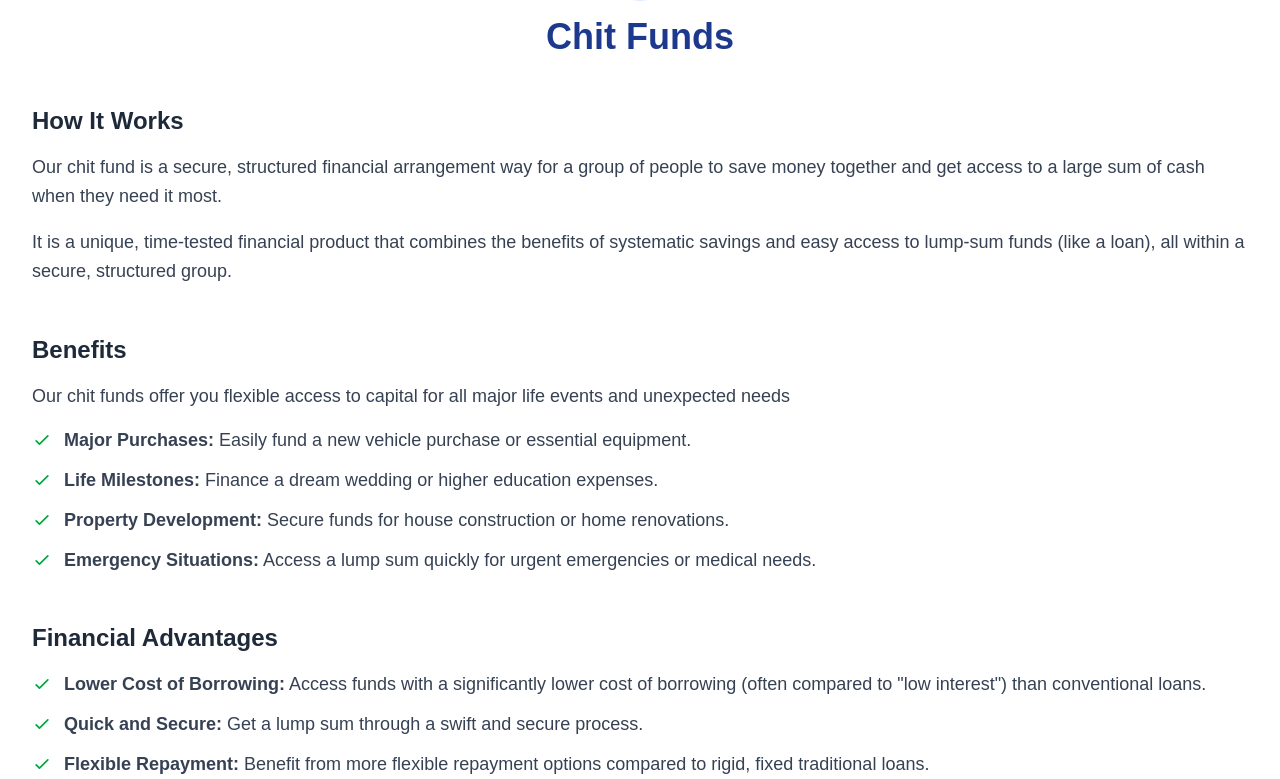
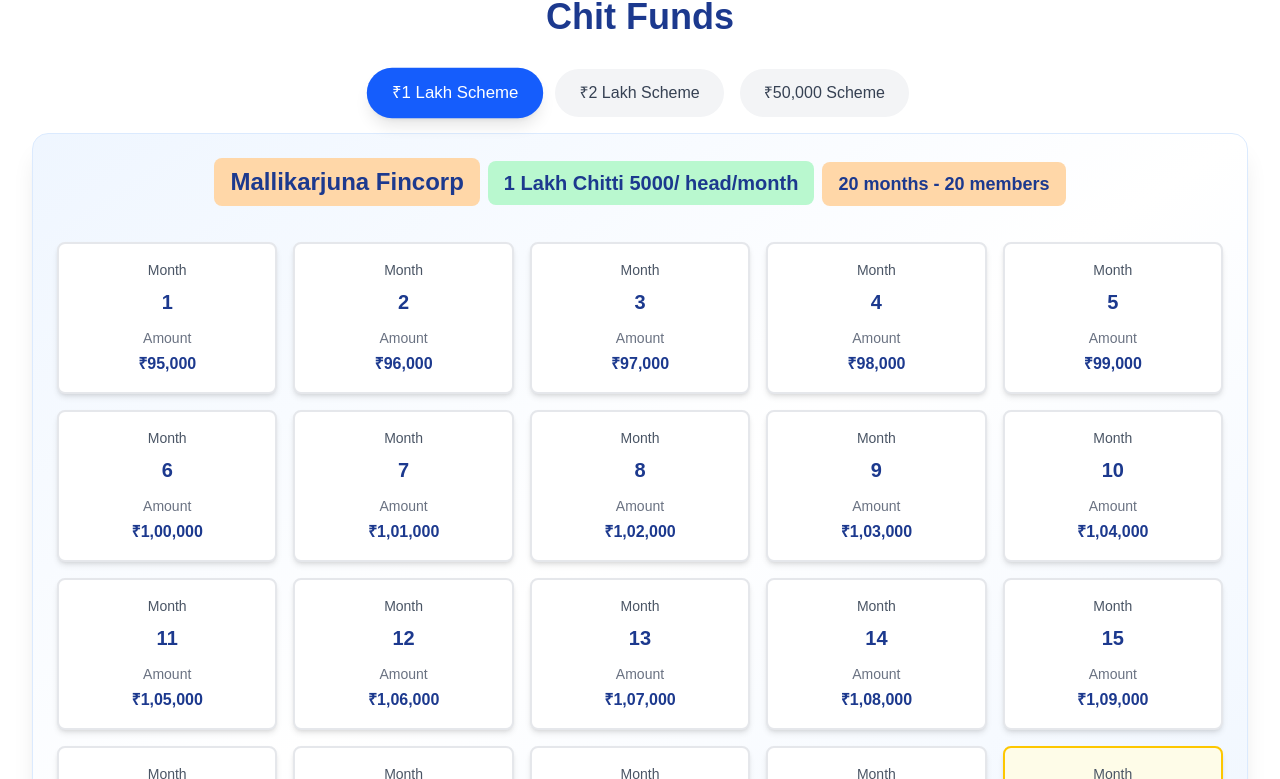
Before and after one commit to ajayAmunik/mallikarjuna_finance, a Next.js app: page / in a window 1280 px wide. Shown: the part 2681-3460 px from the top of the page. Built offline with nearby package versions, Linux system fonts and the light colour scheme.

Commit message:
added about us section

```diff
--- a/src/components/AboutUs.js
+++ b/src/components/AboutUs.js
@@ -208,7 +208,7 @@
                       <p className="text-sm font-medium text-gray-900 group-hover:text-blue-900">
                         mallikarjunafincorp@gmail.com
                       </p>
-                      <p className="text-xs text-gray-500">Send us an email</p>
+                      <p className="text-xs text-gray-500">We respond 24/7</p>
                     </div>
                   </a>
 
@@ -232,7 +232,7 @@
                       <p className="text-sm font-medium text-gray-900 group-hover:text-green-700">
                         8008036253
                       </p>
-                      <p className="text-xs text-gray-500">Chat on WhatsApp</p>
+                      <p className="text-xs text-gray-500">We respond 24/7</p>
                     </div>
                   </a>
                 </div>
--- a/src/components/ChitFunds.js
+++ b/src/components/ChitFunds.js
@@ -1,17 +1,115 @@
 "use client";
 
+import { useState } from "react";
 import { ChitFundIcon, CheckIcon } from "./Icons";
 
 export default function ChitFunds() {
+  const [activeTab, setActiveTab] = useState("scheme1");
+
+  const schemes = [
+    {
+      id: "scheme1",
+      label: "₹1 Lakh Scheme",
+      totalAmount: "1 Lakh",
+      perHead: "5000",
+      months: 20,
+      members: 20,
+      data: [
+        { month: 1, amount: 95000 },
+        { month: 2, amount: 96000 },
+        { month: 3, amount: 97000 },
+        { month: 4, amount: 98000 },
+        { month: 5, amount: 99000 },
+        { month: 6, amount: 100000 },
+        { month: 7, amount: 101000 },
+        { month: 8, amount: 102000 },
+        { month: 9, amount: 103000 },
+        { month: 10, amount: 104000 },
+        { month: 11, amount: 105000 },
+        { month: 12, amount: 106000 },
+        { month: 13, amount: 107000 },
+        { month: 14, amount: 108000 },
+        { month: 15, amount: 109000 },
+        { month: 16, amount: 110000 },
+        { month: 17, amount: 111000 },
+        { month: 18, amount: 112000 },
+        { month: 19, amount: 113000 },
+        { month: 20, amount: 114000 },
+      ],
+    },
+    {
+      id: "scheme2",
+      label: "₹2 Lakh Scheme",
+      totalAmount: "2 Lakh",
+      perHead: "10000",
+      months: 20,
+      members: 20,
+      data: [
+        { month: 1, amount: 185000 },
+        { month: 2, amount: 187300 },
+        { month: 3, amount: 189600 },
+        { month: 4, amount: 191900 },
+        { month: 5, amount: 194200 },
+        { month: 6, amount: 196500 },
+        { month: 7, amount: 198800 },
+        { month: 8, amount: 201100 },
+        { month: 9, amount: 203400 },
+        { month: 10, amount: 205700 },
+        { month: 11, amount: 208000 },
+        { month: 12, amount: 210300 },
+        { month: 13, amount: 212600 },
+        { month: 14, amount: 214900 },
+        { month: 15, amount: 217200 },
+        { month: 16, amount: 219500 },
+        { month: 17, amount: 221800 },
+        { month: 18, amount: 224100 },
+        { month: 19, amount: 226400 },
+        { month: 20, amount: 228700 },
+      ],
+    },
+    {
+      id: "scheme3",
+      label: "₹50,000 Scheme",
+      totalAmount: "50,000",
+      perHead: "2500",
+      months: 20,
+      members: 20,
+      data: [
+        { month: 1, amount: 47500 },
+        { month: 2, amount: 48000 },
+        { month: 3, amount: 48500 },
+        { month: 4, amount: 49000 },
+        { month: 5, amount: 49500 },
+        { month: 6, amount: 50000 },
+        { month: 7, amount: 50500 },
+        { month: 8, amount: 51000 },
+        { month: 9, amount: 51500 },
+        { month: 10, amount: 52000 },
+        { month: 11, amount: 52500 },
+        { month: 12, amount: 53000 },
+        { month: 13, amount: 53500 },
+        { month: 14, amount: 54000 },
+        { month: 15, amount: 54500 },
+        { month: 16, amount: 55000 },
+        { month: 17, amount: 55500 },
+        { month: 18, amount: 56000 },
+        { month: 19, amount: 56500 },
+        { month: 20, amount: 57000 },
+      ],
+    },
+  ];
+
+  const activeScheme = schemes.find((scheme) => scheme.id === activeTab);
+
   return (
     <section
       id="chit-funds"
-      className="py-12 sm:py-16 lg:py-20 px-4 sm:px-6 lg:px-8 bg-white"
+      className="py-8 sm:py-12 lg:py-16 px-4 sm:px-6 lg:px-8 bg-white"
     >
       <div className="max-w-7xl mx-auto">
         <div
           data-aos="fade-up"
-          className="flex flex-col items-center gap-4 mb-8 sm:mb-12"
+          className="flex flex-col items-center gap-3 mb-6 sm:mb-8"
         >
           <div className="p-3 bg-blue-100 rounded-full">
             <ChitFundIcon className="w-10 h-10 sm:w-12 sm:h-12" />
@@ -21,11 +119,92 @@
           </h2>
         </div>
 
-        <div data-aos="fade-up" data-aos-delay="100" className="mb-8 sm:mb-12">
-          <h3 className="text-xl sm:text-2xl font-semibold text-gray-800 mb-4">
+        {/* Scheme Tabs */}
+        <div data-aos="fade-up" data-aos-delay="100" className="mb-6 sm:mb-8">
+          <div className="flex flex-wrap justify-center gap-3 sm:gap-4 mb-4">
+            {schemes.map((scheme) => (
+              <button
+                key={scheme.id}
+                onClick={() => setActiveTab(scheme.id)}
+                className={`px-4 sm:px-6 py-2 sm:py-3 rounded-full text-sm sm:text-base font-medium transition-all duration-300 ${
+                  activeTab === scheme.id
+                    ? "bg-blue-600 text-white shadow-lg transform scale-105"
+                    : "bg-gray-100 text-gray-700 hover:bg-gray-200"
+                }`}
+              >
+                {scheme.label}
+              </button>
+            ))}
+          </div>
+
+          {/* Scheme Details Card */}
+          {activeScheme && (
+            <div className="bg-gradient-to-br from-blue-50 via-white to-blue-50 rounded-2xl shadow-xl p-4 sm:p-6 border border-blue-100">
+              {/* Header */}
+              <div className="text-center mb-4 sm:mb-6">
+                <div className="inline-block bg-orange-200 px-4 py-2 rounded-lg mb-3">
+                  <h3 className="text-xl sm:text-2xl font-bold text-blue-900">
+                    Mallikarjuna Fincorp
+                  </h3>
+                </div>
+                <div className="inline-block bg-green-200 px-4 py-2 rounded-lg mb-3 mx-2">
+                  <p className="text-lg sm:text-xl font-semibold text-blue-900">
+                    {activeScheme.totalAmount} Chitti {activeScheme.perHead}/
+                    head/month
+                  </p>
+                </div>
+                <div className="inline-block bg-orange-200 px-4 py-2 rounded-lg">
+                  <p className="text-base sm:text-lg font-semibold text-blue-900">
+                    {activeScheme.months} months - {activeScheme.members}{" "}
+                    members
+                  </p>
+                </div>
+              </div>
+
+              {/* Cards Grid */}
+              <div className="grid grid-cols-2 sm:grid-cols-3 md:grid-cols-4 lg:grid-cols-5 gap-3 sm:gap-4">
+                {activeScheme.data.map((row, index) => (
+                  <div
+                    key={row.month}
+                    className={`bg-white rounded-lg shadow-md hover:shadow-lg transition-all duration-300 p-3 sm:p-4 border-2 ${
+                      row.month === activeScheme.months
+                        ? "border-yellow-400 bg-yellow-50"
+                        : "border-gray-200 hover:border-blue-300"
+                    }`}
+                  >
+                    <div className="text-center">
+                      <div className="text-xs sm:text-sm text-gray-600 mb-1 sm:mb-2 font-medium">
+                        Month
+                      </div>
+                      <div
+                        className={`text-lg sm:text-xl font-bold mb-2 sm:mb-3 ${
+                          row.month === activeScheme.months
+                            ? "text-yellow-700"
+                            : "text-blue-900"
+                        }`}
+                      >
+                        {row.month}
+                      </div>
+                      <div className="text-xs sm:text-sm text-gray-500 mb-1">
+                        Amount
+                      </div>
+                      <div className="text-sm sm:text-base font-semibold text-blue-900">
+                        ₹{row.amount.toLocaleString("en-IN")}
+                      </div>
+                    </div>
+                  </div>
+                ))}
+              </div>
+            </div>
+          )}
+        </div>
+
+        {/* How It Works Section */}
+        <div data-aos="fade-up" data-aos-delay="200" className="mb-6 sm:mb-8">
+          <h3 className="text-xl sm:text-2xl font-semibold text-gray-800 mb-3">
             How It Works
           </h3>
-          <p className="text-gray-700 leading-relaxed mb-4 text-base sm:text-lg">
+          <p className="text-gray-700 leading-relaxed mb-3 text-base sm:text-lg">
             Our chit fund is a secure, structured financial arrangement way for
             a group of people to save money together and get access to a large
             sum of cash when they need it most.
@@ -37,14 +216,16 @@
           </p>
         </div>
 
-        <div data-aos="fade-up" data-aos-delay="200" className="mb-8 sm:mb-12">
-          <h3 className="text-xl sm:text-2xl font-semibold text-gray-800 mb-4">
+        {/* Benefits Grid */}
+        <div
+          data-aos="fade-up"
+          data-aos-delay="300"
+          className="grid grid-cols-1 md:grid-cols-2 gap-4 sm:gap-6 mb-6 sm:mb-8"
+        >
+          <div className="bg-white p-4 sm:p-6 rounded-xl shadow-lg border border-gray-100">
+            <h3 className="text-xl sm:text-2xl font-semibold text-gray-800 mb-3">
               Benefits
             </h3>
-          <p className="text-gray-700 mb-4 text-base sm:text-lg">
-            Our chit funds offer you flexible access to capital for all major
-            life events and unexpected needs
-          </p>
             <ul className="space-y-3 text-gray-700">
               <li className="flex items-start gap-3">
                 <CheckIcon className="w-5 h-5 text-green-600 mt-1 flex-shrink-0" />
@@ -70,15 +251,15 @@
               <li className="flex items-start gap-3">
                 <CheckIcon className="w-5 h-5 text-green-600 mt-1 flex-shrink-0" />
                 <span className="text-base sm:text-lg">
-                <strong>Emergency Situations:</strong> Access a lump sum quickly
-                for urgent emergencies or medical needs.
+                  <strong>Emergency Situations:</strong> Access a lump sum
+                  quickly for urgent emergencies or medical needs.
                 </span>
               </li>
             </ul>
           </div>
 
-        <div data-aos="fade-up" data-aos-delay="300" className="mb-8 sm:mb-12">
-          <h3 className="text-xl sm:text-2xl font-semibold text-gray-800 mb-4">
+          <div className="bg-white p-4 sm:p-6 rounded-xl shadow-lg border border-gray-100">
+            <h3 className="text-xl sm:text-2xl font-semibold text-gray-800 mb-3">
               Financial Advantages
             </h3>
             <ul className="space-y-3 text-gray-700">
@@ -86,8 +267,7 @@
                 <CheckIcon className="w-5 h-5 text-green-600 mt-1 flex-shrink-0" />
                 <span className="text-base sm:text-lg">
                   <strong>Lower Cost of Borrowing:</strong> Access funds with a
-                significantly lower cost of borrowing (often compared to "low
-                interest") than conventional loans.
+                  significantly lower cost of borrowing than conventional loans.
                 </span>
               </li>
               <li className="flex items-start gap-3">
@@ -100,19 +280,21 @@
               <li className="flex items-start gap-3">
                 <CheckIcon className="w-5 h-5 text-green-600 mt-1 flex-shrink-0" />
                 <span className="text-base sm:text-lg">
-                <strong>Flexible Repayment:</strong> Benefit from more flexible
-                repayment options compared to rigid, fixed traditional loans.
+                  <strong>Flexible Repayment:</strong> Benefit from more
+                  flexible repayment options compared to traditional loans.
                 </span>
               </li>
             </ul>
           </div>
+        </div>
 
+        {/* Achievements */}
         <div
           data-aos="fade-up"
           data-aos-delay="400"
-          className="bg-gradient-to-br from-blue-50 to-blue-100 p-6 sm:p-8 rounded-xl shadow-lg"
+          className="bg-gradient-to-br from-blue-50 to-blue-100 p-4 sm:p-6 rounded-xl shadow-lg"
         >
-          <h3 className="text-xl sm:text-2xl font-semibold text-gray-800 mb-6">
+          <h3 className="text-xl sm:text-2xl font-semibold text-gray-800 mb-4">
             Achievements
           </h3>
           <ul className="space-y-4 text-gray-700">
--- a/src/components/Contact.js
+++ b/src/components/Contact.js
@@ -53,7 +53,7 @@
                 8008036253
               </a>
               <p className="mt-4 text-gray-600 text-sm sm:text-base">
-                Available Monday - Saturday, 9 AM - 6 PM
+                We respond 24/7
               </p>
             </div>
           </div>
@@ -78,7 +78,7 @@
                 mallikarjunafincorp@gmail.com
               </a>
               <p className="mt-4 text-gray-600 text-sm sm:text-base">
-                We'll respond within 24 hours
+                We respond 24/7
               </p>
             </div>
           </div>
```
Lines whose indentation alone changed are shown as unchanged.
